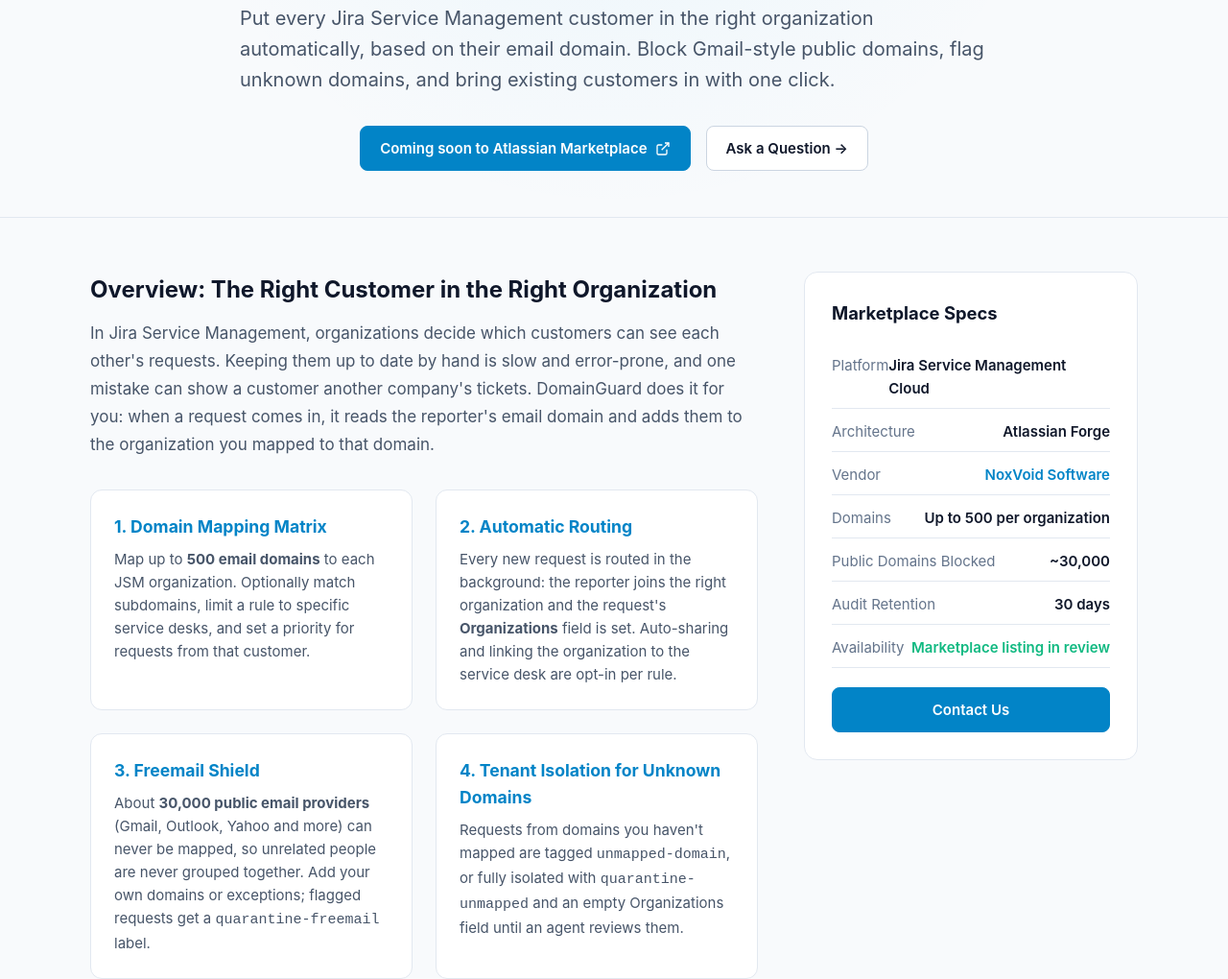
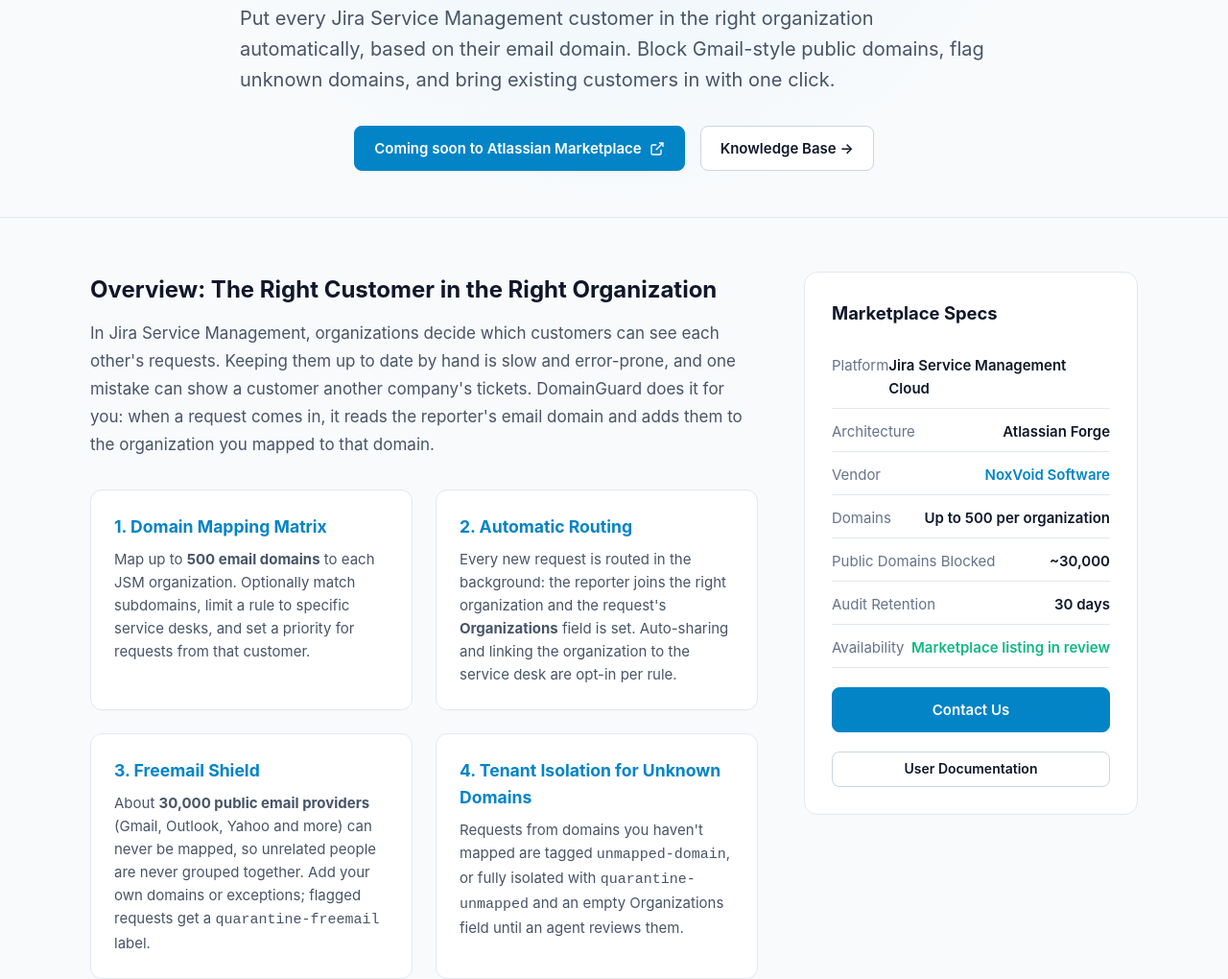
Before and after one commit to NoxVoidSoftware/NoxVoidSoftware.github.io, a website: page domainguard-jira.html in a window 1280 px wide. Shown: the part 392-1412 px from the top of the page at 96% size. Drawn offline with Linux system fonts and the light colour scheme.

Commit message:
Link the DomainGuard knowledge base from its product page
Co-Authored-By: Claude Opus 5.5 <noreply@anthropic.com>

```diff
--- a/domainguard-jira.html
+++ b/domainguard-jira.html
@@ -104,8 +104,8 @@
                 <line x1="10" y1="14" x2="21" y2="3"></line>
               </svg>
             </a>
-            <a href="index.html#contact" class="btn btn-secondary">
-              <span>Ask a Question &rarr;</span>
+            <a href="https://decorous-humerus-392.notion.site/DomainGuard-End-User-Knowledge-Base-420c1158ccb8810ab541e43a6b426946" target="_blank" rel="noopener noreferrer" class="btn btn-secondary">
+              <span>Knowledge Base &rarr;</span>
             </a>
           </div>
         </div>
@@ -228,6 +228,10 @@
             <a href="index.html#contact" class="btn btn-primary" style="width: 100%;">
               Contact Us
             </a>
+
+            <a href="https://decorous-humerus-392.notion.site/DomainGuard-End-User-Knowledge-Base-420c1158ccb8810ab541e43a6b426946" target="_blank" rel="noopener noreferrer" class="btn btn-secondary btn-sm" style="width: 100%;">
+              User Documentation
+            </a>
           </div>
         </aside>
       </section>
```
